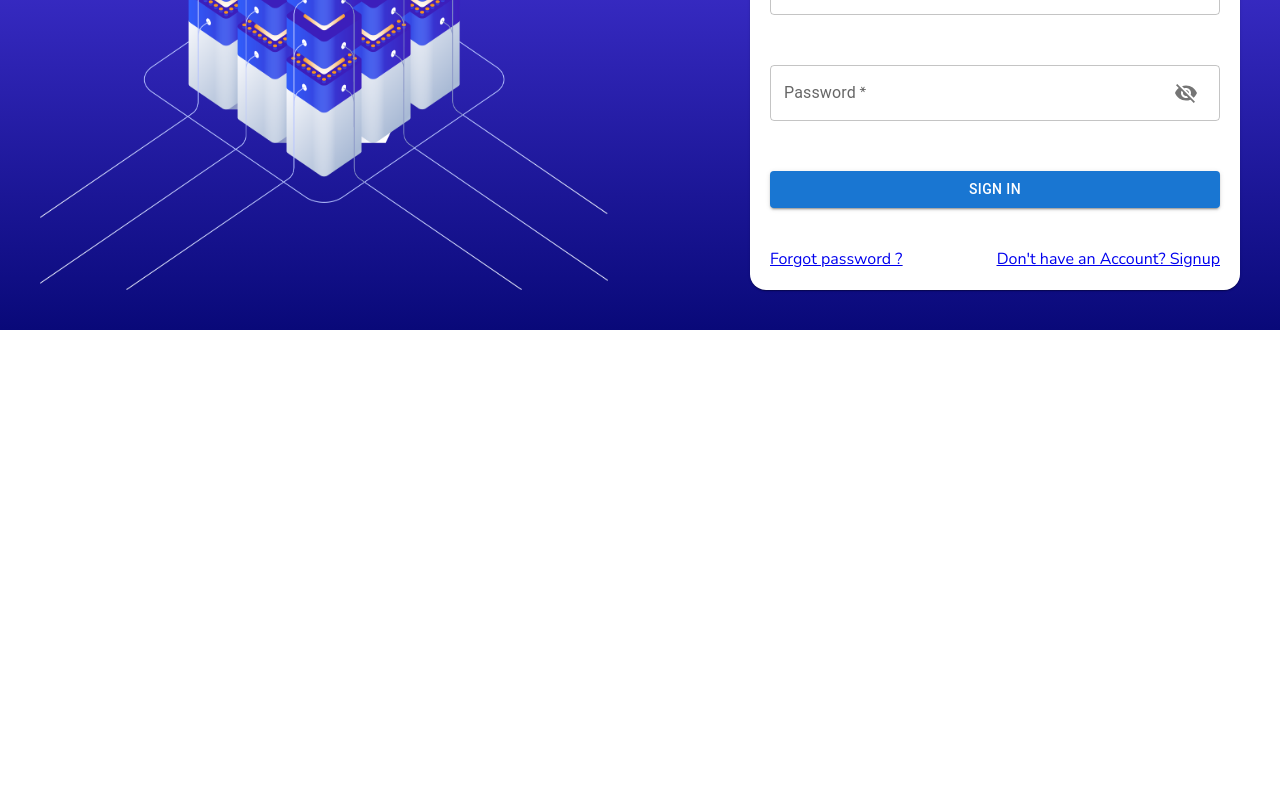
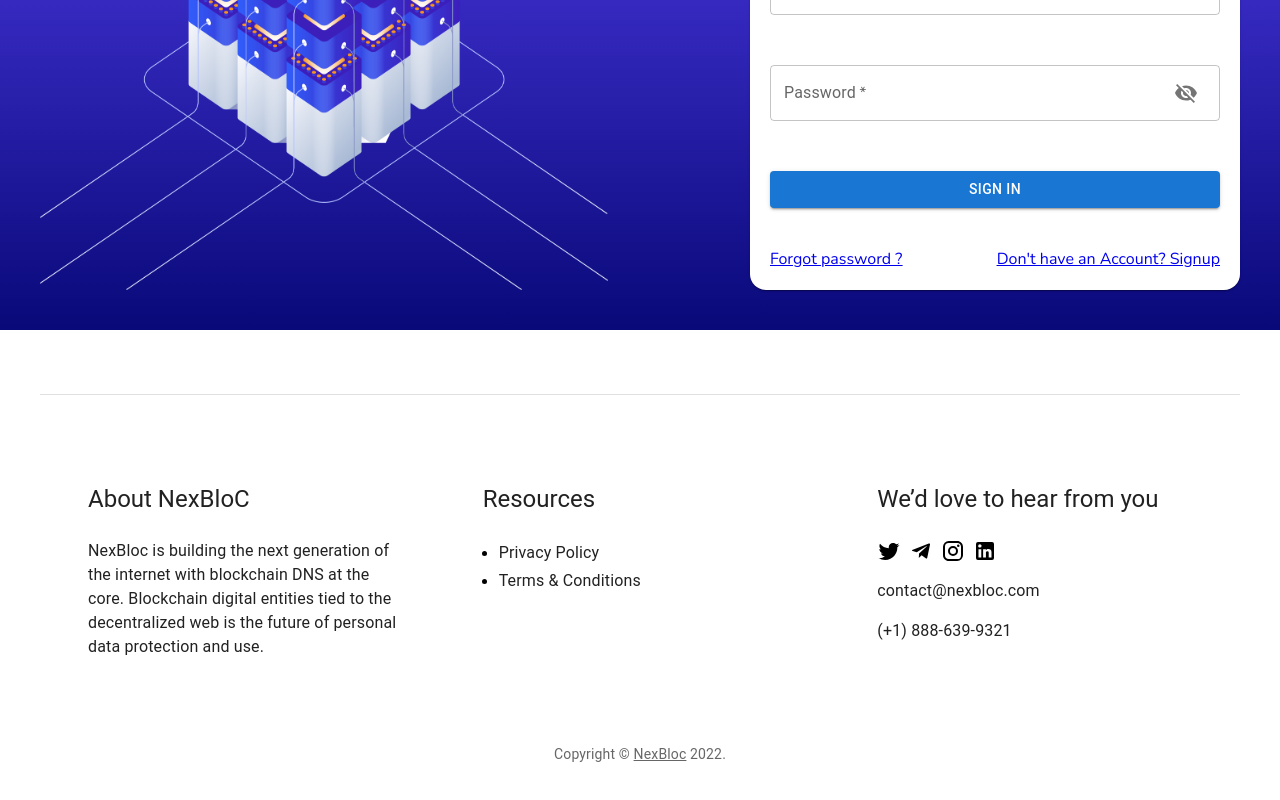
Before and after one commit to Iotric/iotric-admin, a React (Create React App) app: page /login in a window 1280 px wide. Shown: the part 324-1124 px from the top of the page. Before the commit the page ends 800 px from the top, so only its background shows below. Built offline with nearby package versions, Linux system fonts and the light colour scheme.

Commit message:
footer added in login and signup page

```diff
--- a/src/pages/login/Login.jsx
+++ b/src/pages/login/Login.jsx
@@ -3,6 +3,7 @@
 import { Link, useNavigate } from "react-router-dom";
 import logoImg from "../../assets/images/logo.png";
 import Navbar from "../../components/home/navbar/Navbar";
+import Footer from "../../components/home/footer/Footer";
 
 import { Paper, TextField, Button, Typography, Box } from "@mui/material";
 import loginImg from "../../assets/images/about1.png"
@@ -126,6 +127,7 @@
               </Paper>
             </Box>
           </Box>
+          <Footer />
         </Box>
       )}
     </>
--- a/src/pages/register/Register.jsx
+++ b/src/pages/register/Register.jsx
@@ -2,6 +2,7 @@
 import "./register.scss";
 import { Link } from "react-router-dom";
 import Navbar from "../../components/home/navbar/Navbar";
+import Footer from "../../components/home/footer/Footer";
 
 import logoImg from "../../assets/images/logo.png";
 import { Paper, TextField, Button, Typography, Box } from "@mui/material";
@@ -128,6 +129,7 @@
           </Paper>
         </Box>
       </Box>
+      <Footer />
     </Box>
   );
 };
```
